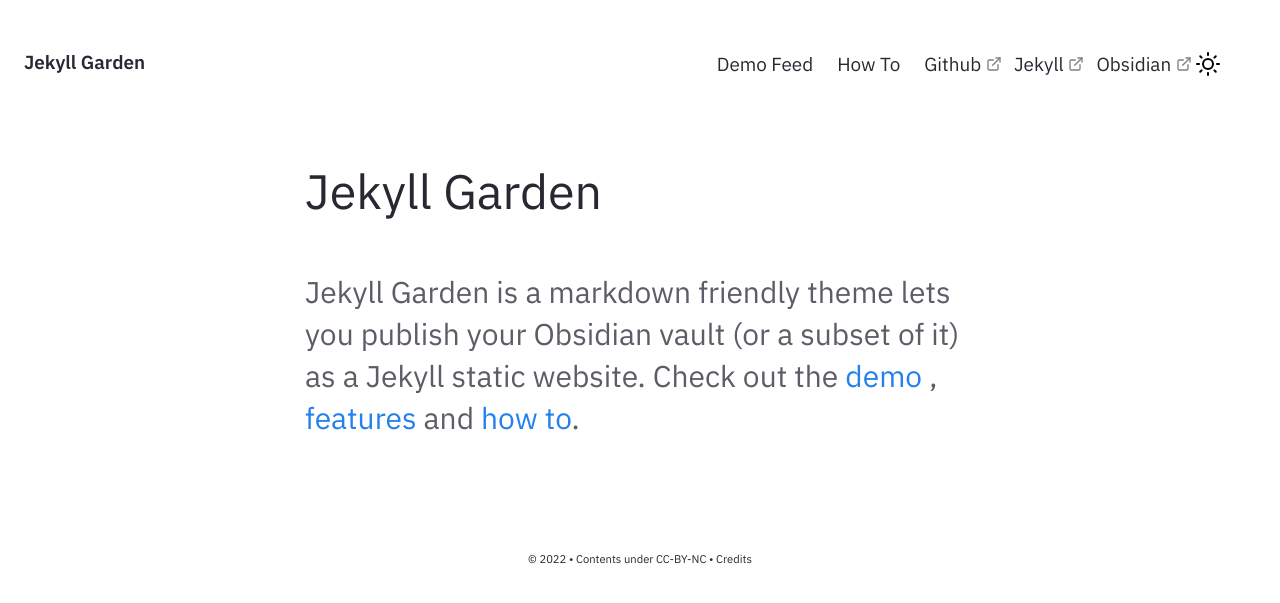
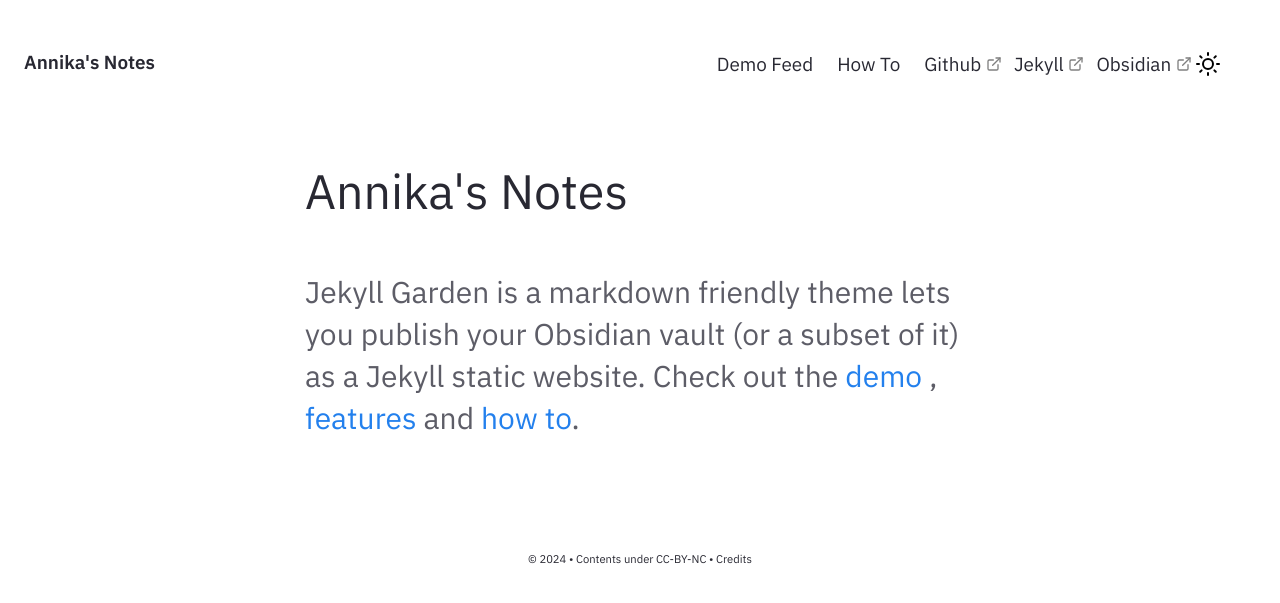
Before and after one commit to arguemore/gardennika.github.io, a Jekyll site: the page built from pages/index.md, in a window 1280 px wide. Shown: the top 603 px of the page. Built offline with Jekyll 4.4.1, drawn with Linux system fonts in a browser that asks for light colours.

Commit message:
Update _config.yml

```diff
--- a/_config.yml
+++ b/_config.yml
@@ -19,7 +19,7 @@
 # in the templates via {{ site.myvariable }}.
 
 # URL is the base hostname with protocol for your site, eg http://example.com
-url: "" # the base hostname & protocol for your site, e.g. http://example.com
+url: "https://notes.arguemore.com" # the base hostname & protocol for your site, e.g. http://example.com
 
 # If you want to install this jekyll in a subpath (eg /digitalgarden) set it here.
 # Else keep it Empty (DON'T PUT /; Keep it empty)
@@ -27,10 +27,10 @@ baseurl: ""
 
 # Website Header, Description, Footer year and text.
 # If you are deleting this, make sure you remove it from HTML files too
-heading: Jekyll Garden # Change this
-content: Obsidian ready Jekyll Theme
+heading: Annika's Notes # Change this
+content: Notes on everything Annika is learning
 copyright:
-  year: © 2022
+  year: © 2024
   msg: Contents under CC-BY-NC
 
 # Set title and content for private & broken link tooltop
```
